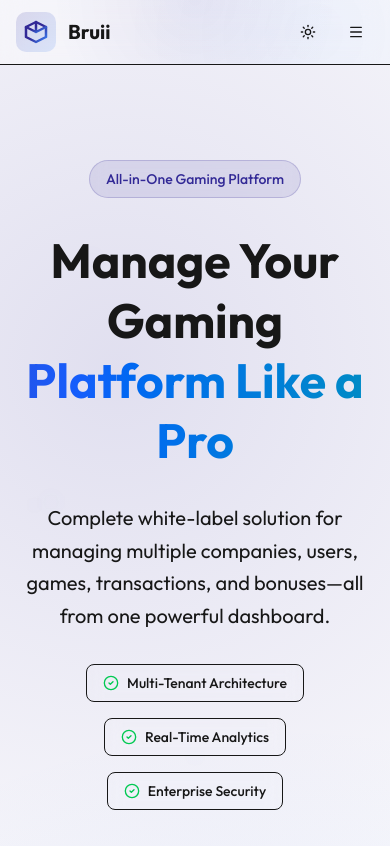
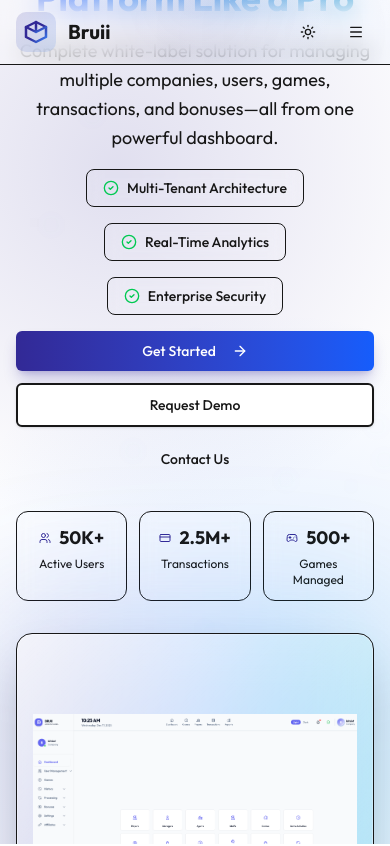
Before and after one commit to aminofabian/bruii-landing-page, a Next.js app: page / in a window 390 px wide. Shown: the top 846 px of the page. Built offline with nearby package versions, Linux system fonts and the light colour scheme.

Commit message:
Adjusted the hero section to fit the viewport.

```diff
--- a/src/components/landing/hero-section.tsx
+++ b/src/components/landing/hero-section.tsx
@@ -47,7 +47,7 @@ export default function HeroSection() {
   ];
 
   return (
-    <section className="relative min-h-screen flex items-center justify-center overflow-hidden pt-20">
+    <section className="relative h-screen flex items-center justify-center overflow-hidden pt-16">
       {/* Animated Gradient Background */}
       <div className="absolute inset-0 bg-gradient-to-br from-background via-background to-muted/50">
         <div className="absolute inset-0 bg-[radial-gradient(circle_at_30%_20%,rgba(50,41,150,0.15),transparent_50%)] dark:bg-[radial-gradient(circle_at_30%_20%,rgba(50,41,150,0.25),transparent_50%)]" />
@@ -79,10 +79,10 @@ export default function HeroSection() {
         })}
       </div>
 
-      <div className="container relative z-10 mx-auto px-4 py-20 lg:py-32">
-        <div className="grid lg:grid-cols-2 gap-12 lg:gap-16 items-center">
+      <div className="container relative z-10 mx-auto px-4 py-8 lg:py-12">
+        <div className="grid lg:grid-cols-2 gap-8 lg:gap-12 items-center h-full">
           {/* Content Section */}
-          <div className="text-center lg:text-left space-y-8">
+          <div className="text-center lg:text-left space-y-4 lg:space-y-6">
             {/* Badge */}
             <div className="inline-flex items-center gap-2 px-4 py-2 rounded-full bg-[#322996]/10 dark:bg-[#322996]/20 border border-[#322996]/20 dark:border-[#322996]/30 backdrop-blur-sm">
               <span className="text-sm font-medium text-[#322996] dark:text-[#322996]">
@@ -91,7 +91,7 @@ export default function HeroSection() {
             </div>
 
             {/* Headline with Gradient */}
-            <h1 className="text-5xl md:text-6xl lg:text-7xl xl:text-8xl font-bold leading-tight">
+            <h1 className="text-4xl md:text-5xl lg:text-6xl xl:text-7xl font-bold leading-tight">
               <span className="block text-foreground">
                 Manage Your Gaming
               </span>
@@ -101,7 +101,7 @@ export default function HeroSection() {
             </h1>
 
             {/* Subheadline */}
-            <p className="text-xl md:text-2xl text-muted-foreground max-w-2xl mx-auto lg:mx-0 leading-relaxed">
+            <p className="text-lg md:text-xl lg:text-xl text-muted-foreground max-w-2xl mx-auto lg:mx-0 leading-relaxed">
               Complete white-label solution for managing multiple companies, users, games, transactions, and bonuses—all from one powerful dashboard.
             </p>
 
@@ -126,25 +126,25 @@ export default function HeroSection() {
             </div>
 
             {/* CTAs */}
-            <div className="flex flex-col sm:flex-row gap-4 justify-center lg:justify-start pt-4">
+            <div className="flex flex-col sm:flex-row gap-3 justify-center lg:justify-start">
               <Button
                 size="lg"
-                className="text-base px-8 py-6 bg-gradient-to-r from-[#322996] to-blue-600 hover:from-[#2a2380] hover:to-blue-700 text-white shadow-lg shadow-[#322996]/25 hover:shadow-[#322996]/40 transition-all duration-300 group"
+                className="text-sm md:text-base px-6 py-5 md:px-8 md:py-6 bg-gradient-to-r from-[#322996] to-blue-600 hover:from-[#2a2380] hover:to-blue-700 text-white shadow-lg shadow-[#322996]/25 hover:shadow-[#322996]/40 transition-all duration-300 group"
               >
                 Get Started
-                <ArrowRight className="ml-2 w-5 h-5 group-hover:translate-x-1 transition-transform" />
+                <ArrowRight className="ml-2 w-4 h-4 md:w-5 md:h-5 group-hover:translate-x-1 transition-transform" />
               </Button>
               <Button
                 size="lg"
                 variant="outline"
-                className="text-base px-8 py-6 border-2 hover:bg-muted/50 backdrop-blur-sm"
+                className="text-sm md:text-base px-6 py-5 md:px-8 md:py-6 border-2 hover:bg-muted/50 backdrop-blur-sm"
               >
                 Request Demo
               </Button>
               <Button
                 size="lg"
                 variant="ghost"
-                className="text-base px-8 py-6"
+                className="text-sm md:text-base px-6 py-5 md:px-8 md:py-6"
               >
                 Contact Us
               </Button>
@@ -152,20 +152,20 @@ export default function HeroSection() {
 
             {/* Live Metrics */}
             {mounted && (
-              <div className="grid grid-cols-3 gap-4 pt-8">
+              <div className="grid grid-cols-3 gap-3 lg:gap-4 pt-4 lg:pt-6">
                 {metrics.map((metric, i) => {
                   const Icon = metric.icon;
                   return (
                     <div
                       key={i}
-                      className="text-center lg:text-left p-4 rounded-xl bg-gradient-to-br from-muted/50 to-muted/30 backdrop-blur-sm border border-border/50 hover:border-[#322996]/50 transition-all duration-300 group animate-fade-in-up"
+                      className="text-center lg:text-left p-3 lg:p-4 rounded-xl bg-gradient-to-br from-muted/50 to-muted/30 backdrop-blur-sm border border-border/50 hover:border-[#322996]/50 transition-all duration-300 group animate-fade-in-up"
                       style={{
                         animationDelay: `${0.8 + i * 0.1}s`,
                       }}
                     >
-                      <div className="flex items-center justify-center lg:justify-start gap-2 mb-2">
-                        <Icon className="w-4 h-4 text-[#322996] dark:text-[#322996]" />
-                        <span className="text-2xl font-bold text-foreground group-hover:text-[#322996] dark:group-hover:text-[#322996] transition-colors">
+                      <div className="flex items-center justify-center lg:justify-start gap-2 mb-1 lg:mb-2">
+                        <Icon className="w-3 h-3 lg:w-4 lg:h-4 text-[#322996] dark:text-[#322996]" />
+                        <span className="text-lg lg:text-2xl font-bold text-foreground group-hover:text-[#322996] dark:group-hover:text-[#322996] transition-colors">
                           {metric.value}
                         </span>
                       </div>
@@ -178,7 +178,7 @@ export default function HeroSection() {
           </div>
 
           {/* Visual Section */}
-          <div className="relative w-full h-[500px] lg:h-[700px]">
+          <div className="relative w-full h-[400px] md:h-[500px] lg:h-[550px]">
             {/* Glow Effect Behind Dashboard */}
             <div className="absolute inset-0 bg-gradient-to-r from-[#322996]/20 via-blue-500/20 to-cyan-500/20 dark:from-[#322996]/30 dark:via-blue-400/30 dark:to-cyan-400/30 rounded-3xl blur-3xl scale-110" />
 
```
